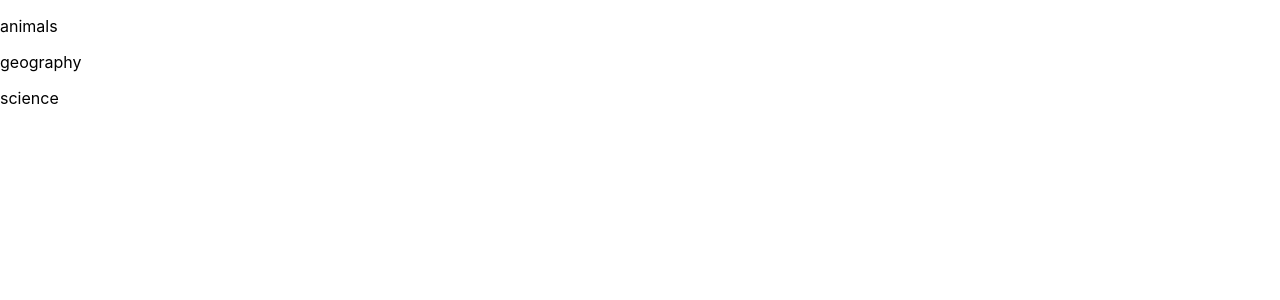
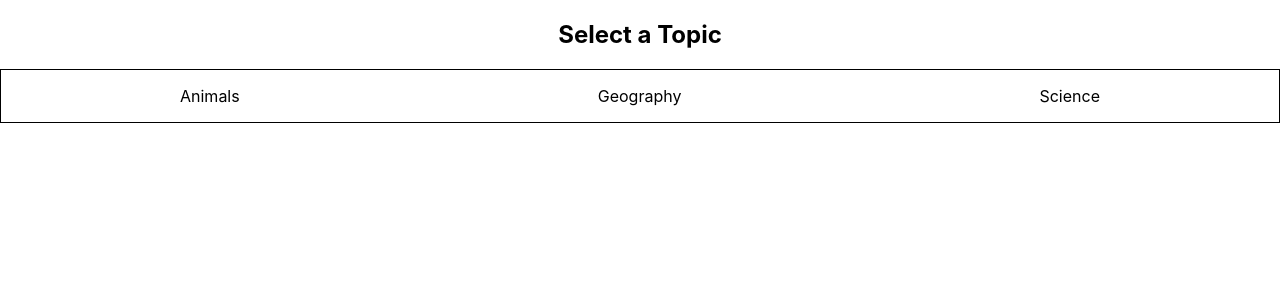
Before and after one commit to otsang3/interactive-learning, a React (Create React App) app: page / in a window 1280 px wide. Shown: the top 300 px of the page. Built offline with nearby package versions, Linux system fonts and the light colour scheme.

Commit message:
home.js - added method to capitalise first letter, centered heading, added flexbox to display categories

```diff
--- a/src/components/Home.js
+++ b/src/components/Home.js
@@ -4,17 +4,25 @@ import Category from './Category';
 
 function Home() {
 
+    const capitaliseFirstLetter = (string) => {
+        return string.charAt(0).toUpperCase() + string.slice(1);
+    }
+
     const renderCategories = () => {
         const categoriesArr = [];
         categories.map((category, index) => categoriesArr.push(
-            <Category key={index} category={category}/>
+            <Category key={index} category={capitaliseFirstLetter(category)}/>
         ));
         return categoriesArr;
     }
 
     return(
         <div>
-            {renderCategories()}
+            <h2>Select a Topic</h2>
+            <div className="cat-container">
+                {renderCategories()}
+            </div>
+
         </div>
     );
 }
--- a/src/index.css
+++ b/src/index.css
@@ -11,3 +11,15 @@ code {
   font-family: source-code-pro, Menlo, Monaco, Consolas, 'Courier New',
     monospace;
 }
+
+h2 {
+  text-align: center;
+}
+
+.cat-container {
+  border: 1px solid black;
+  display: flex;
+  flex-direction: row;
+  justify-content: space-around;
+  width:
+}
```
Also changed, not shown: 1 other file (tests, documents, lock files or other folders).
